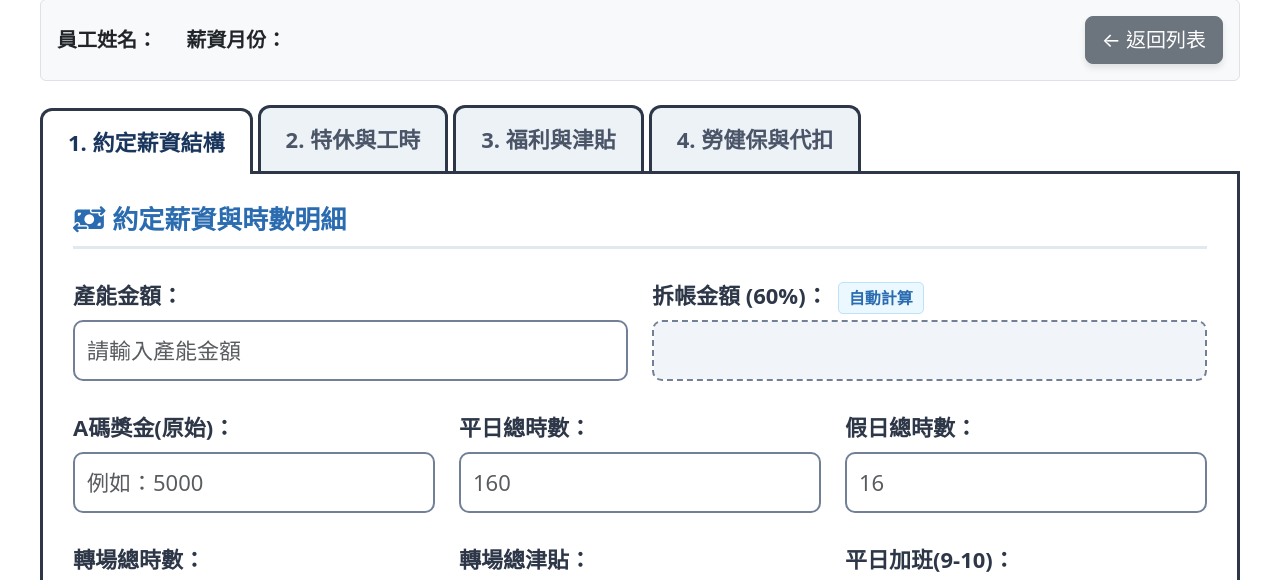
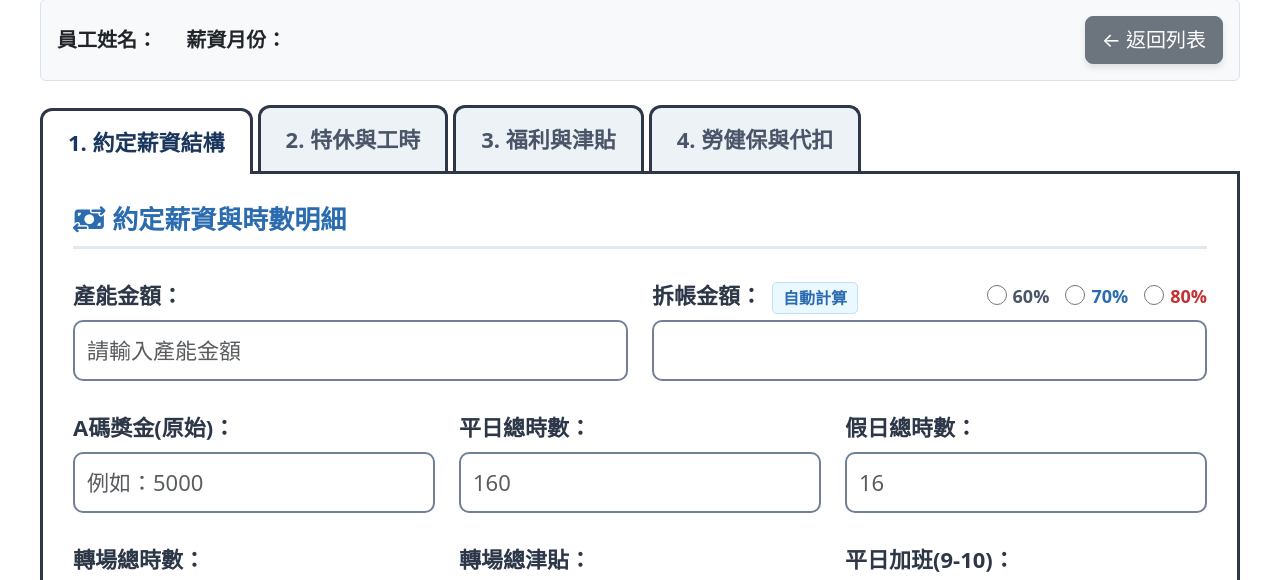
Before and after one commit to Shaofish/Xinle_salary, a Flask app: template templates/edit_salary_tabs.html in a window 1280 px wide. Shown: the part 381-961 px from the top of the page. Run offline with Flask 3, Linux system fonts and the light colour scheme; the template is opened without the code that fills it, so the values that code supplies are empty; some libraries are stand-ins or nearby versions.

Commit message:
優化拆帳金額欄位

```diff
--- a/templates/edit_salary_tabs.html
+++ b/templates/edit_salary_tabs.html
@@ -87,8 +87,25 @@
               <input type="number" id="capacity_amout" name="capacity_amout" value="{{ salary.capacity_amout }}" class="form-control" placeholder="請輸入產能金額">
           </div>
           <div class="col-md-6 field-group">
-              <label class="form-label">拆帳金額 (60%)：<span class="info-badge">自動計算</span></label>
-              <input type="number" id="Split_amount" name="Split_amount" value="{{ salary.Split_amount }}" class="form-control readonly-field" >
+              <div class="d-flex justify-content-between align-items-center" style="margin-top: 10px; margin-bottom: 8px;">
+                  <label class="form-label m-0" style="margin-top: 0 !important;">拆帳金額：<span class="info-badge">自動計算</span></label>
+
+                  <div class="d-flex align-items-center gap-3">
+                      <label class="d-flex align-items-center m-0" style="cursor: pointer;">
+                          <input type="radio" id="split_60" name="split_radio" onclick="calcSplitRadio(60)" style="width: 20px; height: 20px; margin: 0 6px 0 0; cursor: pointer;">
+                          <span class="fw-bold" style="color: #4a5568; font-size: 18px; padding-top: 2px;">60%</span>
+                      </label>
+                      <label class="d-flex align-items-center m-0" style="cursor: pointer;">
+                          <input type="radio" id="split_70" name="split_radio" onclick="calcSplitRadio(70)" style="width: 20px; height: 20px; margin: 0 6px 0 0; cursor: pointer;">
+                          <span class="fw-bold" style="color: #2b6cb0; font-size: 18px; padding-top: 2px;">70%</span>
+                      </label>
+                      <label class="d-flex align-items-center m-0" style="cursor: pointer;">
+                          <input type="radio" id="split_80" name="split_radio" onclick="calcSplitRadio(80)" style="width: 20px; height: 20px; margin: 0 6px 0 0; cursor: pointer;">
+                          <span class="fw-bold" style="color: #c53030; font-size: 18px; padding-top: 2px;">80%</span>
+                      </label>
+                  </div>
+              </div>
+              <input type="number" id="Split_amount" name="Split_amount" value="{{ salary.Split_amount }}" class="form-control numeric-input">
           </div>
       </div>
 
@@ -507,10 +524,67 @@
     function calculateSplit() {
         const cap = document.getElementById("capacity_amout");
         const spl = document.getElementById("Split_amount");
-        if (cap && spl) {
-            const capVal = parseFloat(cap.value) || 0;
-            if (capVal > 0) spl.value = Math.round(capVal * 0.6);
+        if (!cap || !spl) return;
+
+        const capVal = parseFloat(cap.value) || 0;
+
+        // 判斷哪一個比例被勾選了
+        let percent = 0;
+        if (document.getElementById('split_60')?.checked) percent = 60;
+        else if (document.getElementById('split_70')?.checked) percent = 70;
+        else if (document.getElementById('split_80')?.checked) percent = 80;
+
+        // 如果有勾選比例，且產能大於0，自動連動計算
+        if (percent > 0 && capVal > 0) {
+            spl.value = Math.round(capVal * (percent / 100));
         }
+    }
+
+    function calcSplitRadio(percent) {
+        const capInput = document.getElementById("capacity_amout");
+        const splInput = document.getElementById("Split_amount");
+        if (!capInput || !splInput) return;
+
+        const capVal = parseFloat(capInput.value) || 0;
+        if (capVal === 0) {
+            alert('請先輸入「產能金額」後再選擇拆帳比例！');
+            document.getElementById('split_' + percent).checked = false; // 恢復未勾選
+            return;
+        }
+        // 計算並填入金額
+        splInput.value = Math.round(capVal * (percent / 100));
+
+        // 觸發績效獎金重算
+        if (typeof calcPerformanceBonus === 'function') {
+            calcPerformanceBonus();
+        } else if (typeof window.calcPerformanceBonus === 'function') {
+            window.calcPerformanceBonus();
+        }
+    }
+
+    function syncSplitRadio() {
+        const capInput = document.getElementById("capacity_amout");
+        const splInput = document.getElementById("Split_amount");
+        const r60 = document.getElementById('split_60');
+        const r70 = document.getElementById('split_70');
+        const r80 = document.getElementById('split_80');
+
+        if (!capInput || !splInput || !r60 || !r70 || !r80) return;
+
+        const capVal = parseFloat(capInput.value) || 0;
+        const splVal = parseFloat(splInput.value);
+
+        // 預設先清空勾選
+        r60.checked = false;
+        r70.checked = false;
+        r80.checked = false;
+
+        if (isNaN(splVal) || capVal === 0) return;
+
+        // 如果數字剛好等於產能的 60%、70% 或 80%，就點亮對應的圈圈
+        if (splVal === Math.round(capVal * 0.60)) r60.checked = true;
+        else if (splVal === Math.round(capVal * 0.70)) r70.checked = true;
+        else if (splVal === Math.round(capVal * 0.80)) r80.checked = true;
     }
 
     function calcPerformanceBonus() {
@@ -592,17 +666,23 @@
         calcPerformanceBonus();
         recalcLeave();
         syncRetirementRadio();
+        syncSplitRadio();
         if (typeof attachCheckupAutoFill === 'function') attachCheckupAutoFill();
     };
 
     document.addEventListener("DOMContentLoaded", function() {
         document.querySelectorAll("input").forEach(input => {
             input.addEventListener("input", () => {
-                if (input.id === "capacity_amout") calculateSplit();
+                if (input.id === "capacity_amout") {
+                    calculateSplit(); // 產能改變時，依據目前打勾的比例重算
+                    syncSplitRadio(); // 同步一次圈圈
+                }
                 calculateTotalHours();
                 calcPerformanceBonus();
                 recalcLeave();
+
                 if (input.id === "retirement_plan_withdraw") syncRetirementRadio();
+                if (input.id === "Split_amount") syncSplitRadio();
             });
         });
     });
```
